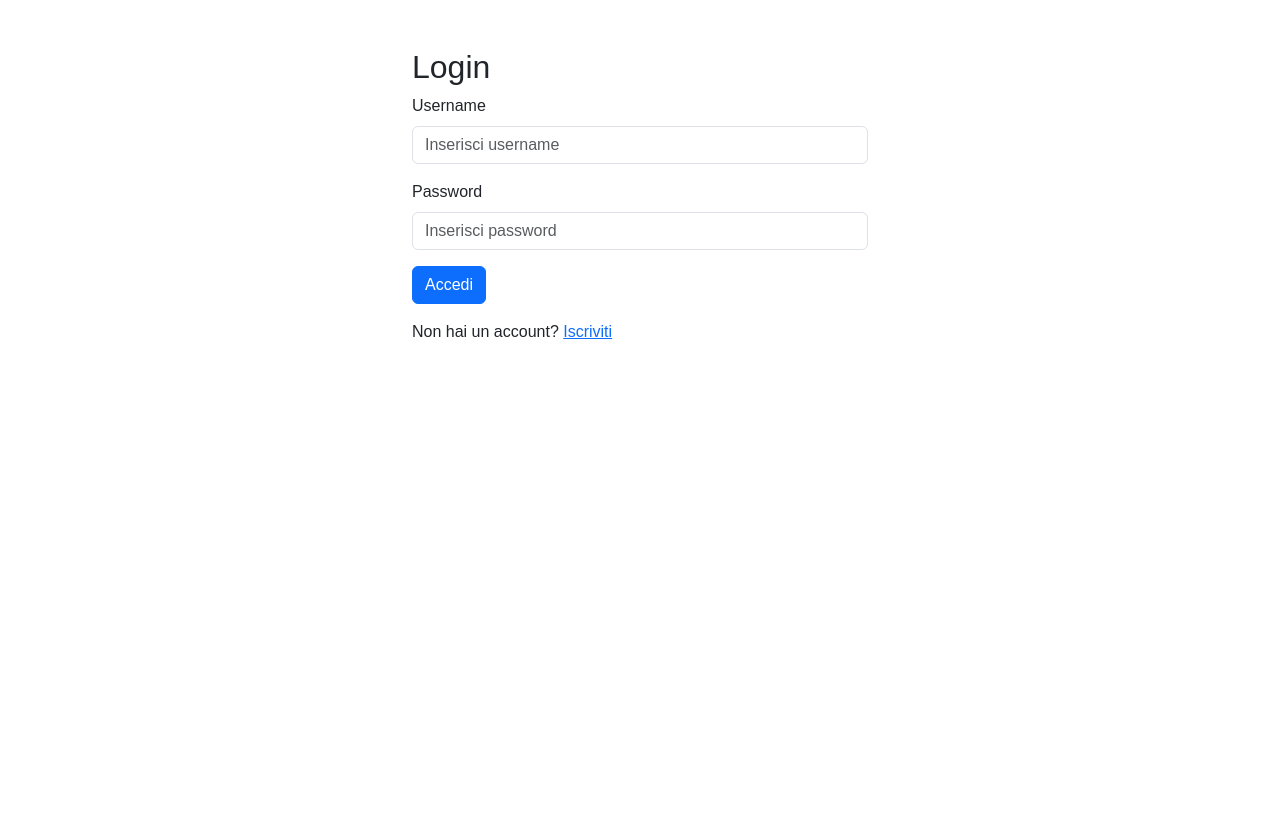
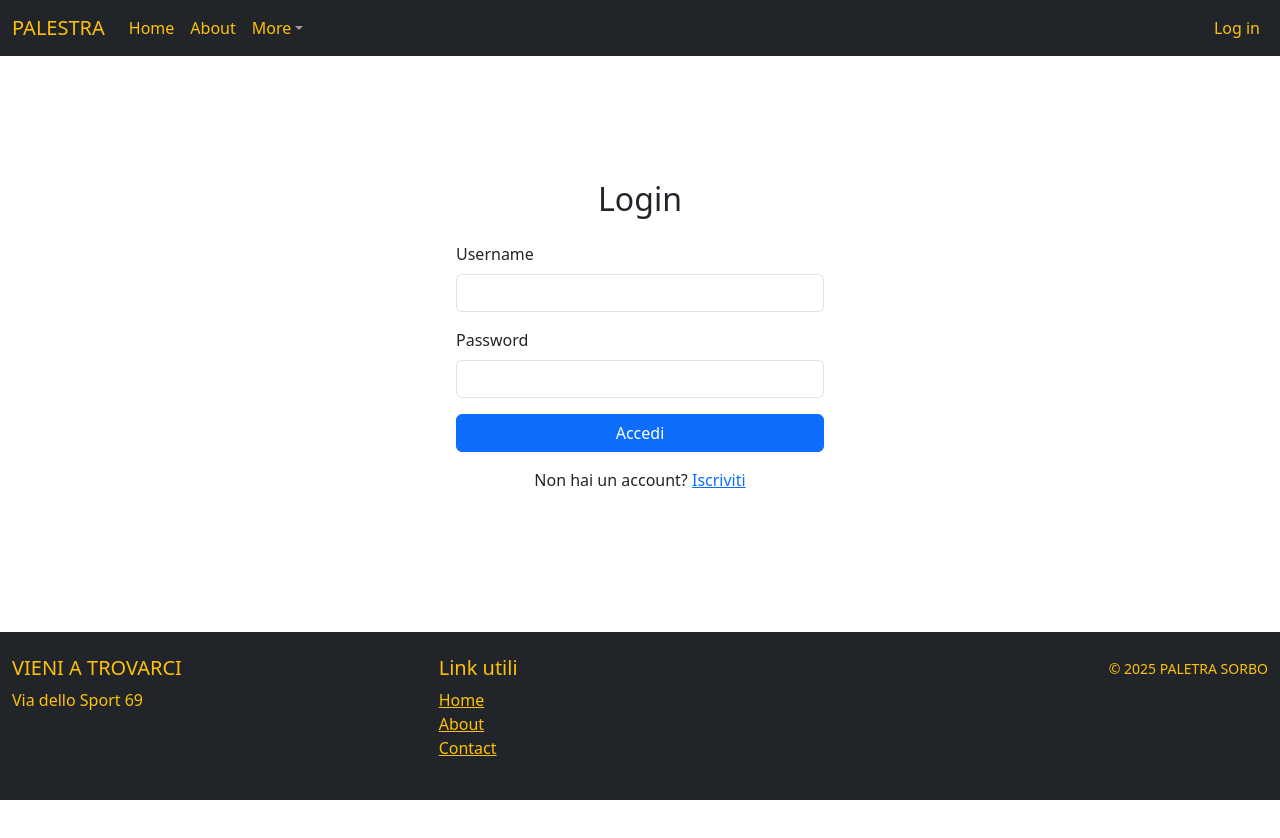
Before and after one commit to Pietrosor/CAPSTONE-FRONT, a React (Vite) app: page /login in a window 1280 px wide. Shown: the top 838 px of the page. After the commit the page ends 800 px from the top, so only its background shows below. Built offline with nearby package versions, Linux system fonts and the light colour scheme.

Commit message:
layout fixes

```diff
--- a/src/App.css
+++ b/src/App.css
@@ -13,3 +13,9 @@ body,
 body {
   overflow-x: hidden;
 }
+
+/* NAVBAR */
+.navbar-costum {
+  color: yellow !important;
+}
+/* FOOTER */
--- a/src/components/FooterComponents.tsx
+++ b/src/components/FooterComponents.tsx
@@ -8,35 +8,35 @@ export default function FooterComponent() {
   const currentYear = new Date().getFullYear()
 
   return (
-    <footer className="bg-dark text-light py-4 mt-auto">
-      <Container>
+    <footer className="bg-dark text-warning py-4 mt-auto">
+      <Container fluid>
         <Row>
           <Col md={4}>
-            <h5>CAPSTONE-FRONT</h5>
-            <p>Costruito con React, Vite e React-Bootstrap.</p>
+            <h5>VIENI A TROVARCI</h5>
+            <p>Via dello Sport 69</p>
           </Col>
           <Col md={4}>
             <h5>Link utili</h5>
             <ul className="list-unstyled">
               <li>
-                <Link className="text-light" to="/">
+                <Link className="text-warning" to="/">
                   Home
                 </Link>
               </li>
               <li>
-                <Link className="text-light" to="/about">
+                <Link className="text-warning" to="/about">
                   About
                 </Link>
               </li>
               <li>
-                <Link className="text-light" to="/contact">
+                <Link className="text-warning" to="/contact">
                   Contact
                 </Link>
               </li>
             </ul>
           </Col>
           <Col md={4} className="text-md-end">
-            <small>© {currentYear} CAPSTONE-FRONT</small>
+            <small>© {currentYear} PALETRA SORBO</small>
           </Col>
         </Row>
       </Container>
--- a/src/components/NavbarComponent.tsx
+++ b/src/components/NavbarComponent.tsx
@@ -7,28 +7,45 @@ import { Link } from "react-router-dom"
 
 export default function NavbarComponent() {
   return (
-    <Navbar bg="dark" variant="dark" expand="lg">
-      <Container>
-        <Navbar.Brand as={Link} to="/">
-          CAPSTONE
+    <Navbar bg="dark" variant="dark" expand="lg" className="navbar-costum">
+      <Container fluid>
+        <Navbar.Brand className="text-warning" as={Link} to="/">
+          PALESTRA
         </Navbar.Brand>
         <Navbar.Toggle aria-controls="nav-collapse" />
         <Navbar.Collapse id="nav-collapse">
-          <Nav className="me-auto">
-            <Nav.Link as={Link} to="/">
+          <Nav className="me-auto ">
+            <Nav.Link className="text-warning" as={Link} to="/">
               Home
             </Nav.Link>
-            <Nav.Link as={Link} to="/about">
+            <Nav.Link className="text-warning" as={Link} to="/about">
               About
             </Nav.Link>
-            <NavDropdown title="More" id="dropdown-nav">
-              <NavDropdown.Item as={Link} to="/action1">
+            <NavDropdown
+              title={<span className="text-warning">More</span>}
+              id="dropdown-nav"
+              menuVariant="dark"
+            >
+              <NavDropdown.Item
+                className="text-warning"
+                as={Link}
+                to="/action1"
+              >
                 Action 1
               </NavDropdown.Item>
-              <NavDropdown.Item as={Link} to="/action2">
+              <NavDropdown.Item
+                className="text-warning"
+                as={Link}
+                to="/action2"
+              >
                 Action 2
               </NavDropdown.Item>
             </NavDropdown>
+          </Nav>
+          <Nav className="ms-auto">
+            <Nav.Link className="text-warning" as={Link} to="/login">
+              Log in
+            </Nav.Link>
           </Nav>
         </Navbar.Collapse>
       </Container>
--- a/src/index.css
+++ b/src/index.css
@@ -1,5 +1,7 @@
 /* index.css */
-body {
+html,
+body,
+#root {
+  height: 100%;
   margin: 0;
-  font-family: Arial, sans-serif;
 }
--- a/src/layouts/AuthLayout.tsx
+++ b/src/layouts/AuthLayout.tsx
@@ -3,9 +3,9 @@ import { Outlet } from "react-router-dom"
 
 export default function AuthLayout() {
   return (
-    <div className="container mt-5">
+    <div className="container-fluid px-0">
       <div className="row justify-content-center">
-        <div className="col-md-6">
+        <div>
           <Outlet />
         </div>
       </div>
--- a/src/main.tsx
+++ b/src/main.tsx
@@ -1,7 +1,7 @@
 import React from "react"
 import ReactDOM from "react-dom/client"
+import "./index.css"
 import App from "./App"
-import "./index.css"
 
 ReactDOM.createRoot(document.getElementById("root") as HTMLElement).render(
   <React.StrictMode>
--- a/src/pages/Login.tsx
+++ b/src/pages/Login.tsx
@@ -1,62 +1,57 @@
 import React, { useState } from "react"
 import { Form, Button } from "react-bootstrap"
 import { Link, useNavigate } from "react-router-dom"
-
-interface LoginForm {
-  username: string
-  password: string
-}
+import NavbarComponent from "../components/NavbarComponent"
+import FooterComponent from "../components/FooterComponents"
 
 export default function Login() {
   const navigate = useNavigate()
-  const [form, setForm] = useState<LoginForm>({ username: "", password: "" })
-
-  const handleChange = (e: React.ChangeEvent<HTMLInputElement>) => {
-    setForm({ ...form, [e.target.name]: e.target.value })
-  }
+  const [username, setUsername] = useState("")
+  const [password, setPassword] = useState("")
 
   const handleSubmit = (e: React.FormEvent) => {
     e.preventDefault()
-    console.log("Login data:", form)
+    console.log({ username, password })
     navigate("/", { replace: true })
   }
 
   return (
-    <>
-      <h2>Login</h2>
+    <div className="d-flex flex-column vh-100">
+      <NavbarComponent />
+
+      <main className="flex-grow-1 d-flex align-items-center justify-content-center ">
+        <div className="container px-3" style={{ maxWidth: "400px" }}>
+          <h2 className="mb-4 text-center">Login</h2>
           <Form onSubmit={handleSubmit}>
-        <Form.Group className="mb-3" controlId="loginUsername">
+            <Form.Group className="mb-3">
               <Form.Label>Username</Form.Label>
               <Form.Control
                 type="text"
-            name="username"
-            value={form.username}
-            onChange={handleChange}
-            placeholder="Inserisci username"
+                value={username}
+                onChange={(e) => setUsername(e.target.value)}
                 required
               />
             </Form.Group>
-
-        <Form.Group className="mb-3" controlId="loginPassword">
+            <Form.Group className="mb-3">
               <Form.Label>Password</Form.Label>
               <Form.Control
                 type="password"
-            name="password"
-            value={form.password}
-            onChange={handleChange}
-            placeholder="Inserisci password"
+                value={password}
+                onChange={(e) => setPassword(e.target.value)}
                 required
               />
             </Form.Group>
-
-        <Button variant="primary" type="submit">
+            <Button type="submit" className="w-100">
               Accedi
             </Button>
           </Form>
-
-      <p className="mt-3">
+          <p className="mt-3 text-center">
             Non hai un account? <Link to="/signup">Iscriviti</Link>
           </p>
-    </>
+        </div>
+      </main>
+
+      <FooterComponent />
+    </div>
   )
 }
--- a/src/pages/Signup.tsx
+++ b/src/pages/Signup.tsx
@@ -1,6 +1,9 @@
+// src/pages/Signup.tsx
 import React, { useState } from "react"
 import { Form, Button } from "react-bootstrap"
 import { Link, useNavigate } from "react-router-dom"
+import NavbarComponent from "../components/NavbarComponent"
+import FooterComponent from "../components/FooterComponents"
 
 interface SignupForm {
   username: string
@@ -22,8 +25,12 @@ export default function Signup() {
   }
 
   return (
-    <>
-      <h2>Iscriviti</h2>
+    <div className="d-flex flex-column min-vh-100">
+      <NavbarComponent />
+
+      <main className="flex-grow-1 d-flex align-items-center justify-content-center">
+        <div className="w-100 px-3" style={{ maxWidth: 400 }}>
+          <h2 className="mb-4 text-center">Iscriviti</h2>
           <Form onSubmit={handleSubmit}>
             <Form.Group className="mb-3" controlId="signupUsername">
               <Form.Label>Username</Form.Label>
@@ -49,14 +56,18 @@ export default function Signup() {
               />
             </Form.Group>
 
-        <Button variant="success" type="submit">
+            <Button variant="success" type="submit" className="w-100">
               Registrati
             </Button>
           </Form>
 
-      <p className="mt-3">
+          <p className="mt-3 text-center">
             Hai già un account? <Link to="/login">Accedi</Link>
           </p>
-    </>
+        </div>
+      </main>
+
+      <FooterComponent />
+    </div>
   )
 }
```
Lines whose indentation alone changed are shown as unchanged.
